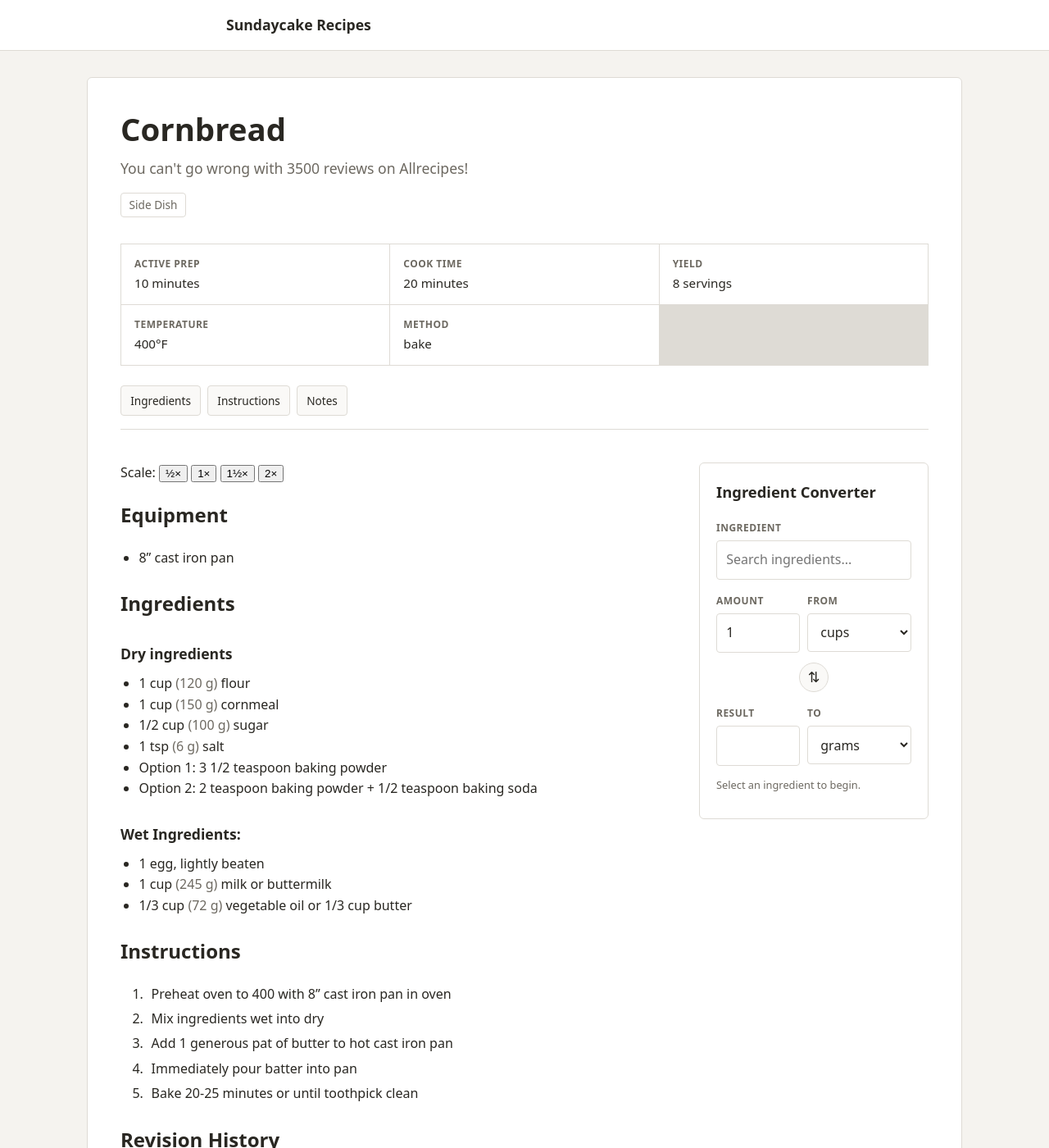
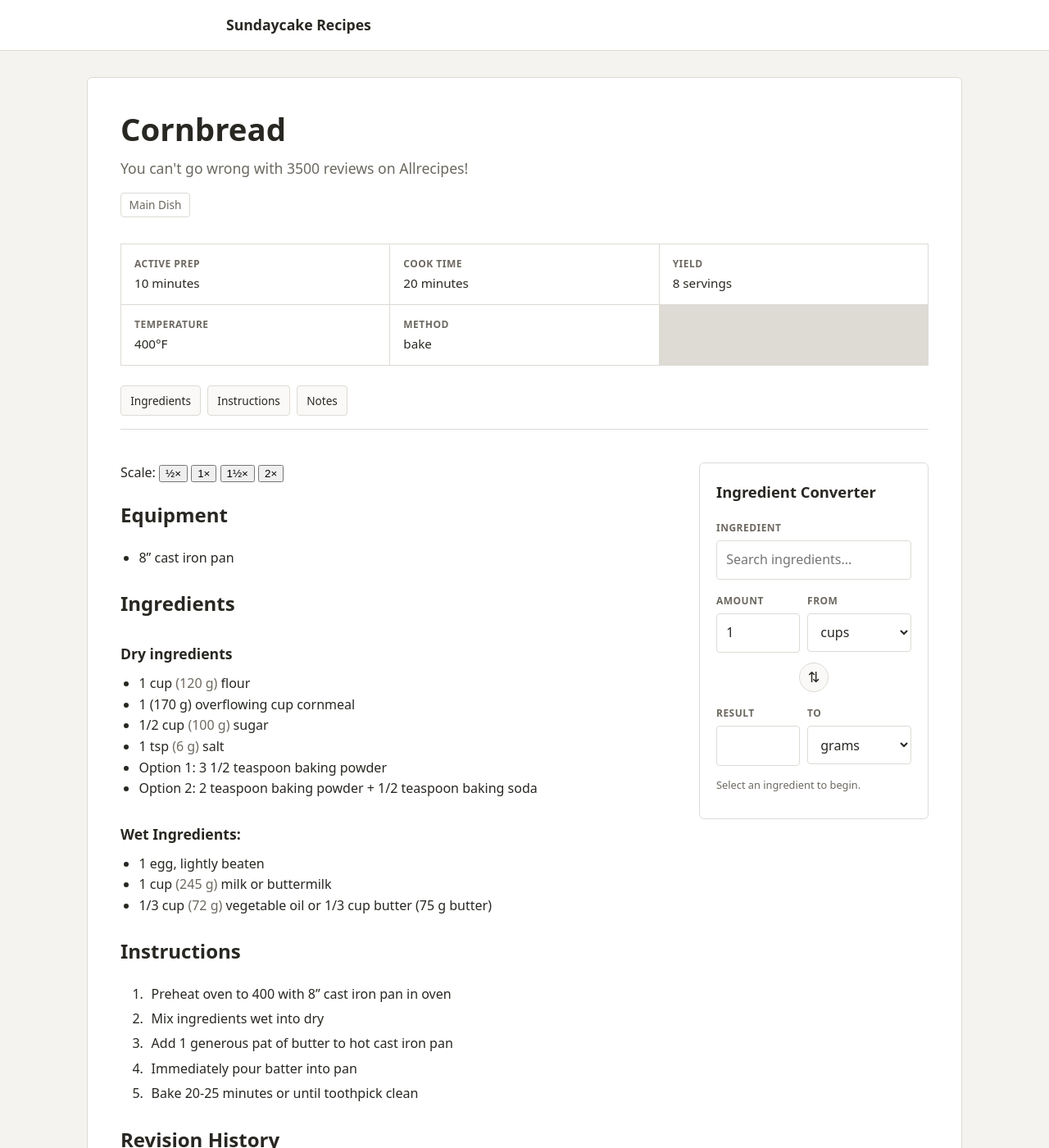
Before and after one commit to sundaycake/recipes, a Jekyll site: the page built from _recipes/cornbread.md, in a window 1280 px wide and 1400 px high. Shown: the whole window at 82% size. Built offline with Jekyll 4.4.1, drawn with Linux system fonts in a browser that asks for light colours.

Commit message:
Update cornbread.md

```diff
--- a/_recipes/cornbread.md
+++ b/_recipes/cornbread.md
@@ -3,7 +3,7 @@ recipe: Cornbread
 description: You can't go wrong with 3500 reviews on Allrecipes!
 image:
 
-category: Side Dish
+category: Main Dish
 tags:
   - bake
 
@@ -30,7 +30,7 @@ source_url: https://www.allrecipes.com/recipe/17891/golden-sweet-cornbread/
 ### Dry ingredients
 
 - 1 cup flour
-- 1 cup cornmeal
+- 1 overflowing cup (170 g) cornmeal
 - 1/2 cup sugar
 - 1 tsp salt
 - Option 1: 3 1/2 teaspoon baking powder
@@ -39,7 +39,7 @@ source_url: https://www.allrecipes.com/recipe/17891/golden-sweet-cornbread/
 ### Wet Ingredients:
 - 1 egg, lightly beaten
 - 1 cup milk or buttermilk
-- 1/3 cup vegetable oil or 1/3 cup butter
+- 1/3 cup vegetable oil or 1/3 cup butter (75 g butter)
 
 ## Instructions
 
```
